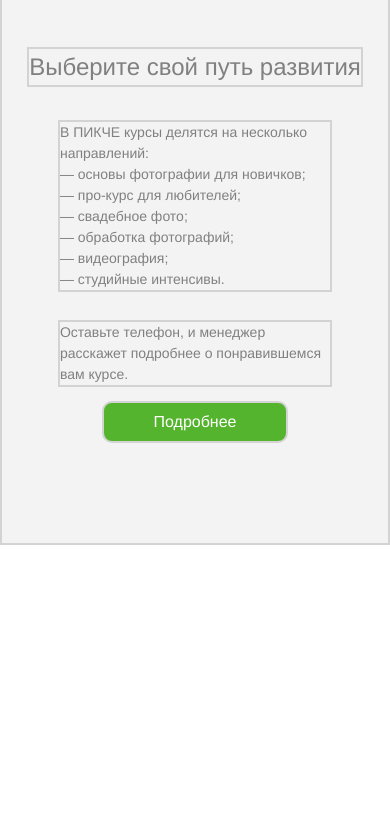
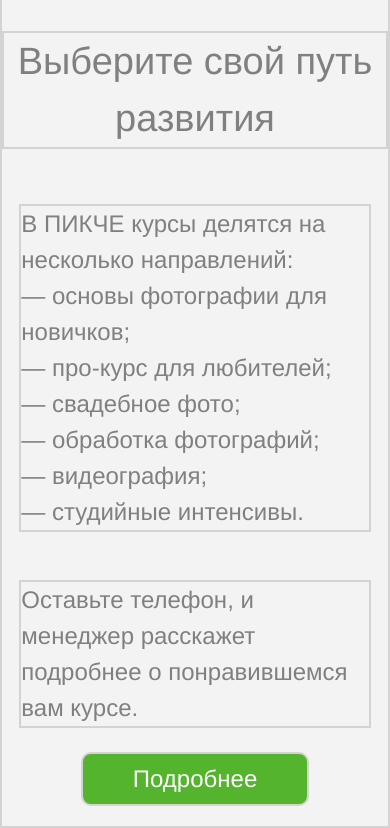
Before and after one commit to R-Mosolov/R-Mosolov.github.io, a plain HTML site: page index.html in a window 390 px wide. Shown: the part 671-1499 px from the top of the page. Before the commit the page ends 1216 px from the top, so only its background shows below. Drawn offline with Linux system fonts and the light colour scheme.

Commit message:
Улучшена читабельность на мобильных.
Где сделано: header и .screen1.
Что сделано: улучшена читабельность на мобильны. Как сделано: шрифты увеличены в 1.62 раза, отступы слева и справа уменьшены в 2 раза.

```diff
--- a/index.html
+++ b/index.html
@@ -120,7 +120,7 @@
 			}
 
 
-			@media (max-width: 1024px) {
+			@media (max-width: 768px) {
 				body {
 					margin: 0;
 					border: 0;
@@ -134,7 +134,7 @@
 				}
 
 				.layout-positioner {
-					max-width: 1024px;
+					max-width: 768px;
 					display: flex;
 					flex-wrap: wrap;
 					margin-left: auto;
@@ -146,6 +146,7 @@
 					justify-content: flex-start;
 					flex-basis: 50%;
 					flex-grow: 1;
+					padding-left: 5%;
 					min-height: 60px;
 					box-sizing: border-box;
 					border: 2px solid lightgrey;
@@ -156,6 +157,7 @@
 					justify-content: flex-end;
 					flex-basis: 50%;
 					flex-grow: 1;
+					padding-right: 5%;
 					min-height: 60px;
 					box-sizing: border-box;
 					border: 2px solid lightgrey;
@@ -180,7 +182,14 @@
 				}
 
 				.screen2-left p {
-					width: 70%;
+					width: 90%;
+				}
+
+				.header p,
+				.header button,
+				.screen2-left p,
+				.screen2 button {
+					font-size: 24px;
 				}
 
 				.screen2-right {
@@ -200,6 +209,20 @@
 				.screen2-left p,
 				.screen2-left button {
 					border: 2px solid lightgrey;
+				}
+
+				.header button,
+				.screen2 button {
+					height: 54px;
+				}
+
+				.screen2 h2 {
+					font-family: "Helvetica Neue", "Open Sans", sans-serif;
+					font-weight: 300;
+					line-height: 1.5;
+					font-size: 38px;
+					text-align: center;
+					color: gray;
 				}
 			}
 		</style>
```
